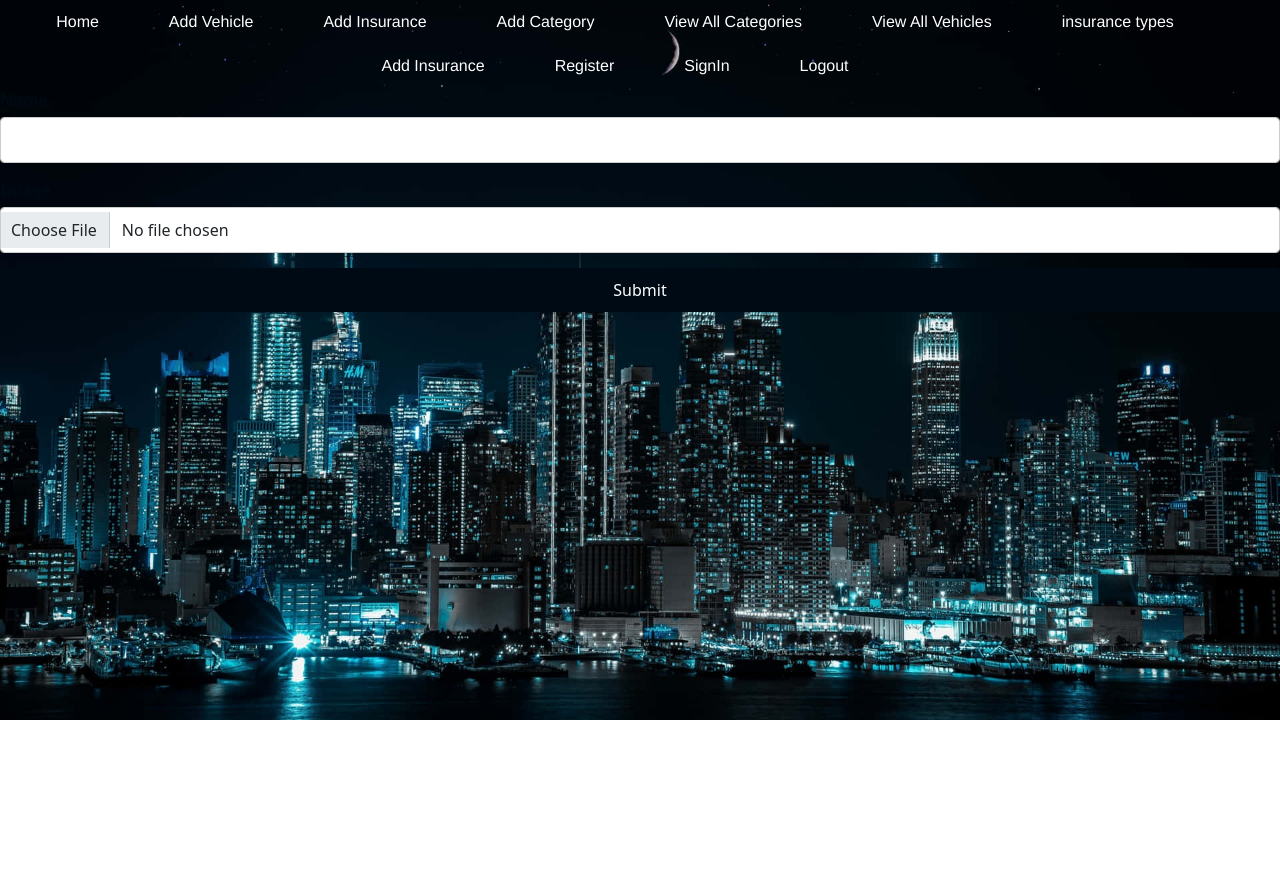
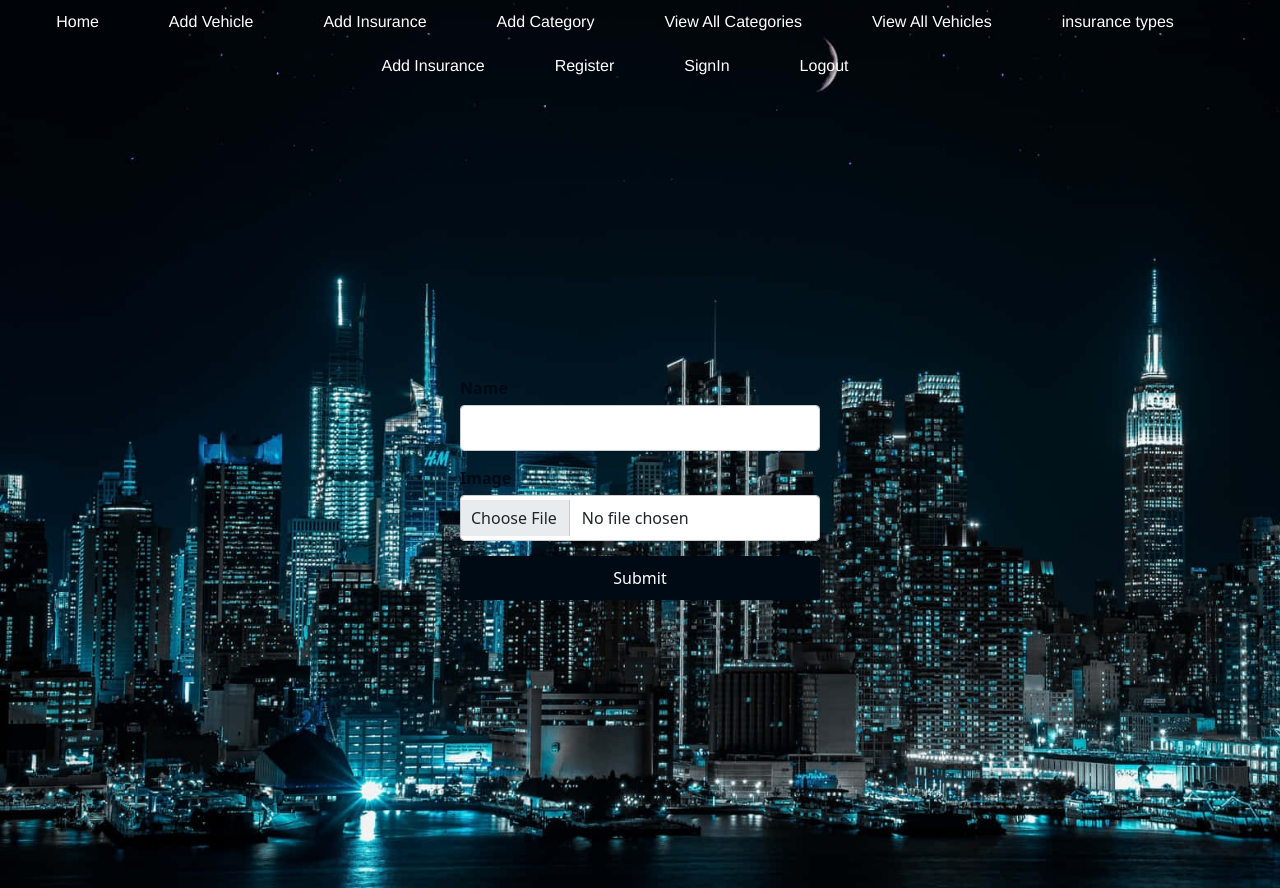
Before and after one commit to aldoseri99/Drive-Drift-client, a React (Vite) app: page /addcategory in a window 1280 px wide. Before the commit the page ends 800 px from the top, so only its background shows below. Built offline with nearby package versions, Linux system fonts and the light colour scheme.

Commit message:
Insurance Page

```diff
--- a/src/pages/AddInsurance.jsx
+++ b/src/pages/AddInsurance.jsx
@@ -1,7 +1,7 @@
 import { useState } from "react"
 import { useNavigate } from "react-router-dom"
 import { getInsurances } from "../services/insuranceService"
-
+import "./CSS/AddInsurance.css"
 
 const AddInsurance = () => {
   let navigate = useNavigate()
@@ -15,7 +15,6 @@ const AddInsurance = () => {
   const [formValues, setFormValues] = useState(initialState)
   const [loading, setLoading] = useState(false)
   const [data, setData] = useState(null)
-
 
   const handleChange = (e) => {
     setFormValues({ ...formValues, [e.target.name]: e.target.value })
@@ -39,6 +38,7 @@ const AddInsurance = () => {
 
   return (
     <div className="form-container">
+      <div className="AddInsu">
         <form onSubmit={handleSubmit} action="">
           <div>
             <label className="form-label" htmlFor="">
@@ -76,6 +76,7 @@ const AddInsurance = () => {
           <input type="submit" className="btn btn-success" />
         </form>
       </div>
+    </div>
   )
 }
 
--- /dev/null
+++ b/src/pages/CSS/AddInsurance.css
@@ -0,0 +1,53 @@
+.form-container {
+  display: flex;
+  justify-content: center;
+  align-items: center;
+  min-height: 100vh;
+}
+
+.AddInsu {
+  position: relative;
+  background-color: #ffffff96;
+  border-radius: 10px;
+  padding: 30px;
+  box-shadow: 0 2px 5px rgba(0, 0, 0, 0.1);
+}
+
+.form-container form {
+  width: 400px;
+  padding: 20px;
+  border-radius: 5px;
+}
+
+.form-label {
+  display: block;
+  margin-bottom: 5px;
+  font-weight: bold;
+}
+
+.form-control {
+  width: 100%;
+  padding: 10px;
+  border: 1px solid #ccc;
+  border-radius: 3px;
+  font-size: 16px;
+  margin-bottom: 15px;
+}
+
+.form-control:focus {
+  border-color: #66afe9;
+  outline: none;
+}
+
+.btn-success {
+  background-color: #000a14;
+  color: #fff;
+  padding: 10px 20px;
+  border: none;
+  border-radius: 3px;
+  cursor: pointer;
+}
+
+.btn-success:hover {
+  background-color: #1c9eb2;
+}
--- a/src/pages/CSS/SignIn.css
+++ b/src/pages/CSS/SignIn.css
@@ -60,7 +60,6 @@ input[type="password"]:focus {
   border: none;
   border-radius: 4px;
   cursor: pointer;
-  transition: background-color 0.2s ease-in-out;
 }
 
 .submit:hover {
```
Also changed, not shown: src/pages/AddInsuracne.jsx (deleted, +0 -85 lines). Lines whose indentation alone changed are shown as unchanged.
